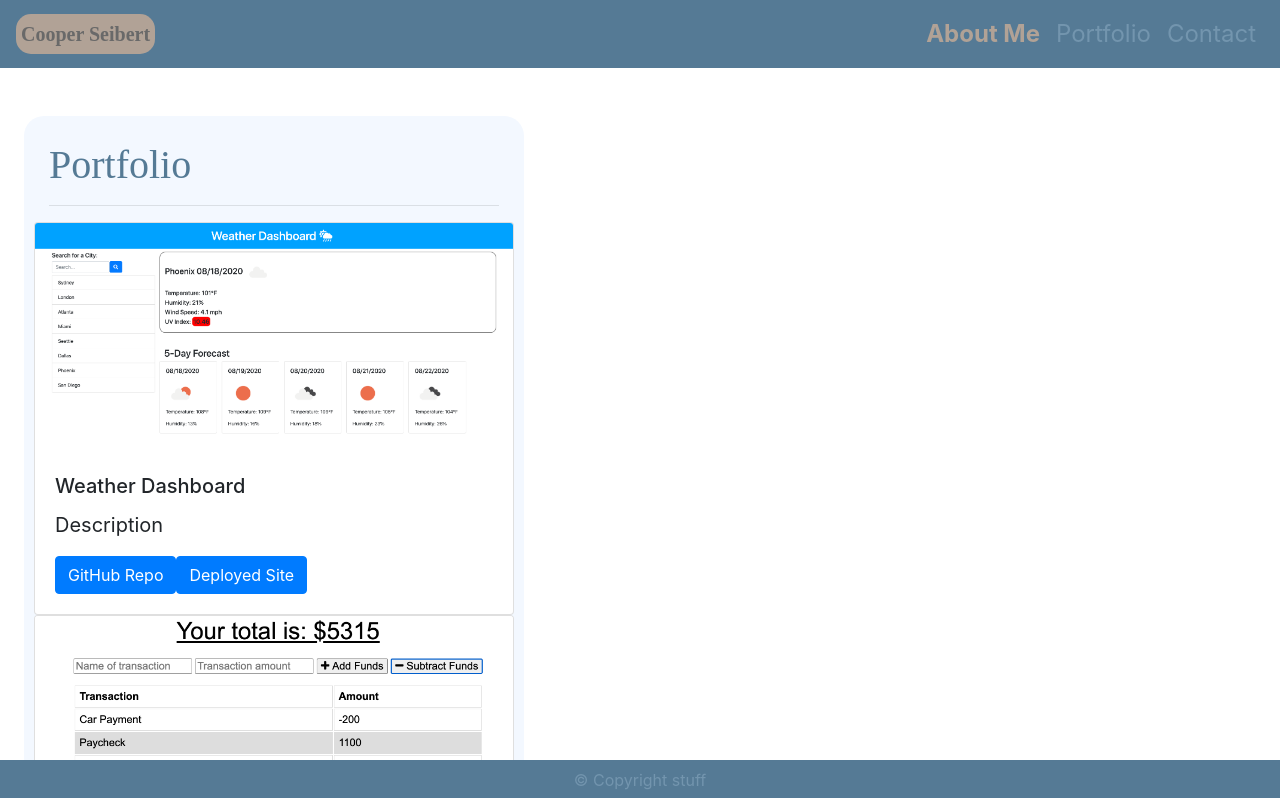
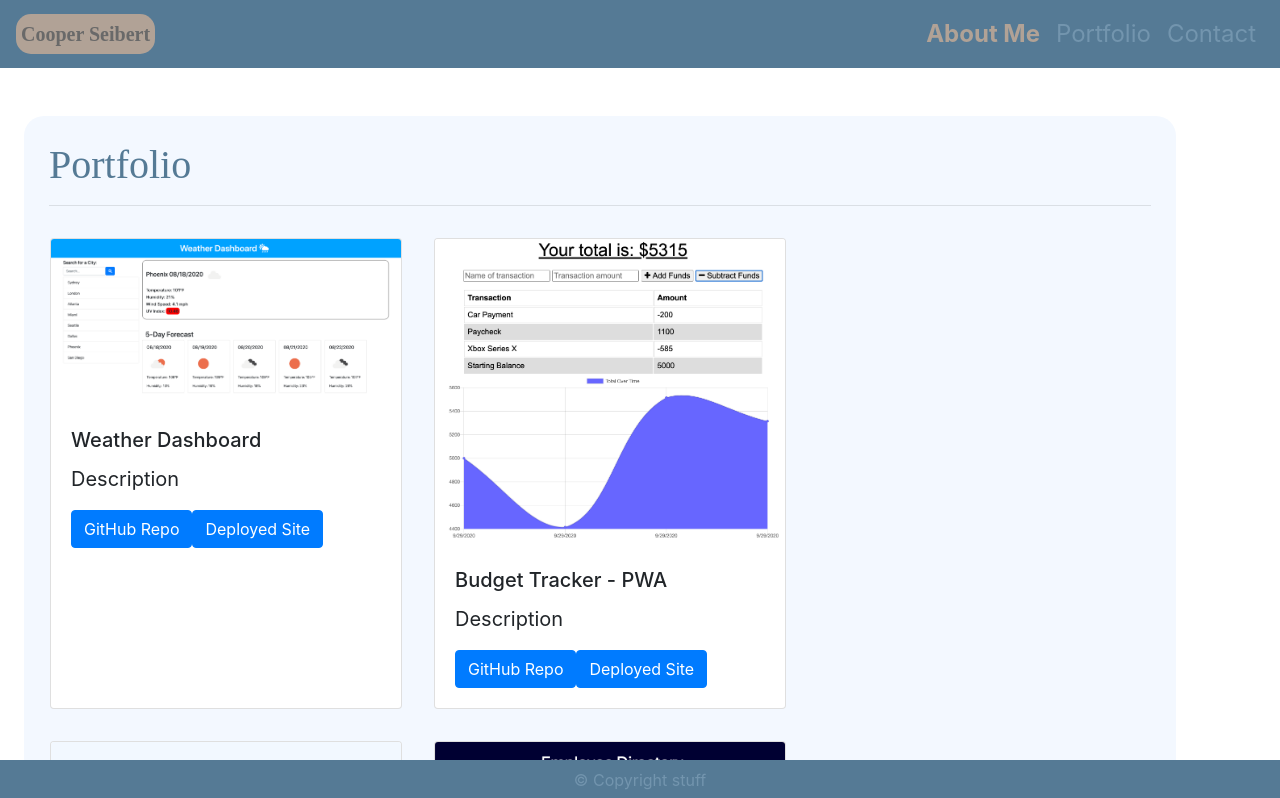
Before and after one commit to cseibert2667/Portfolio_React, a React (Create React App) app: page / in a window 1280 px wide. Shown: the top 798 px of the page. Built offline with nearby package versions, Linux system fonts and the light colour scheme.

Commit message:
slight styling for project cards

```diff
--- a/src/components/Portfolio/Portfolio.css
+++ b/src/components/Portfolio/Portfolio.css
@@ -3,3 +3,8 @@
     padding: 25px;
     border-radius: 20px;
 }
+
+.card {
+    width: 22rem;
+    margin: 1rem
+}
--- a/src/index.css
+++ b/src/index.css
@@ -3,7 +3,7 @@
         width: 90%
     }
     .container-port {
-        max-width: 225px;
+        max-width: 90%;
     }
     .container-contact {
         width: 90%;
@@ -15,7 +15,7 @@
         width: 90%
     }
     .container-port {
-        max-width: 250px;
+        max-width: 90%;
     }
     .container-contact {
         width: 90%;
@@ -27,7 +27,7 @@
         max-width: 600px;
     }
     .container-port {
-        max-width: 300px;
+        max-width: 90%;
     }
     .container-contact {
         width: 60%;
@@ -39,7 +39,7 @@
         max-width: 720px;
     }
     .container-port {
-        max-width: 500px
+        max-width: 90%
     }
     .container-contact {
         width: 55%;
```
